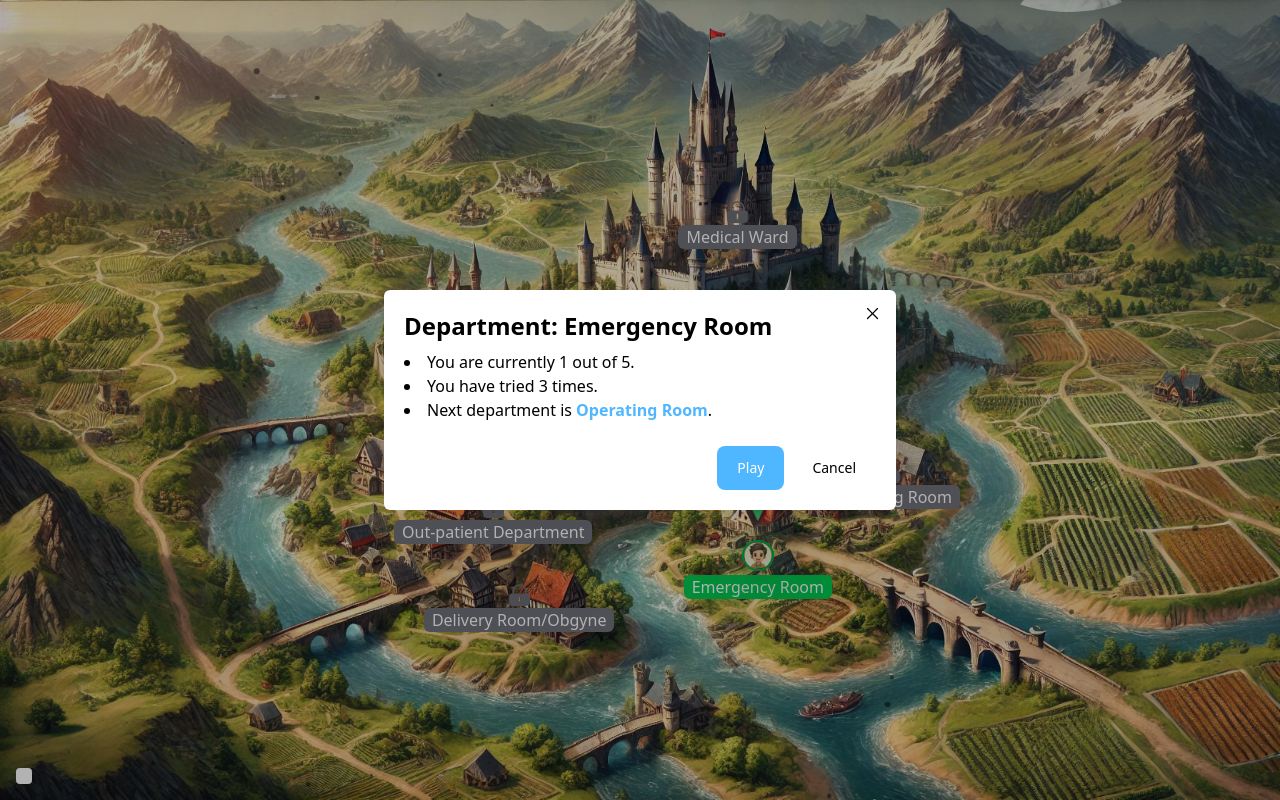
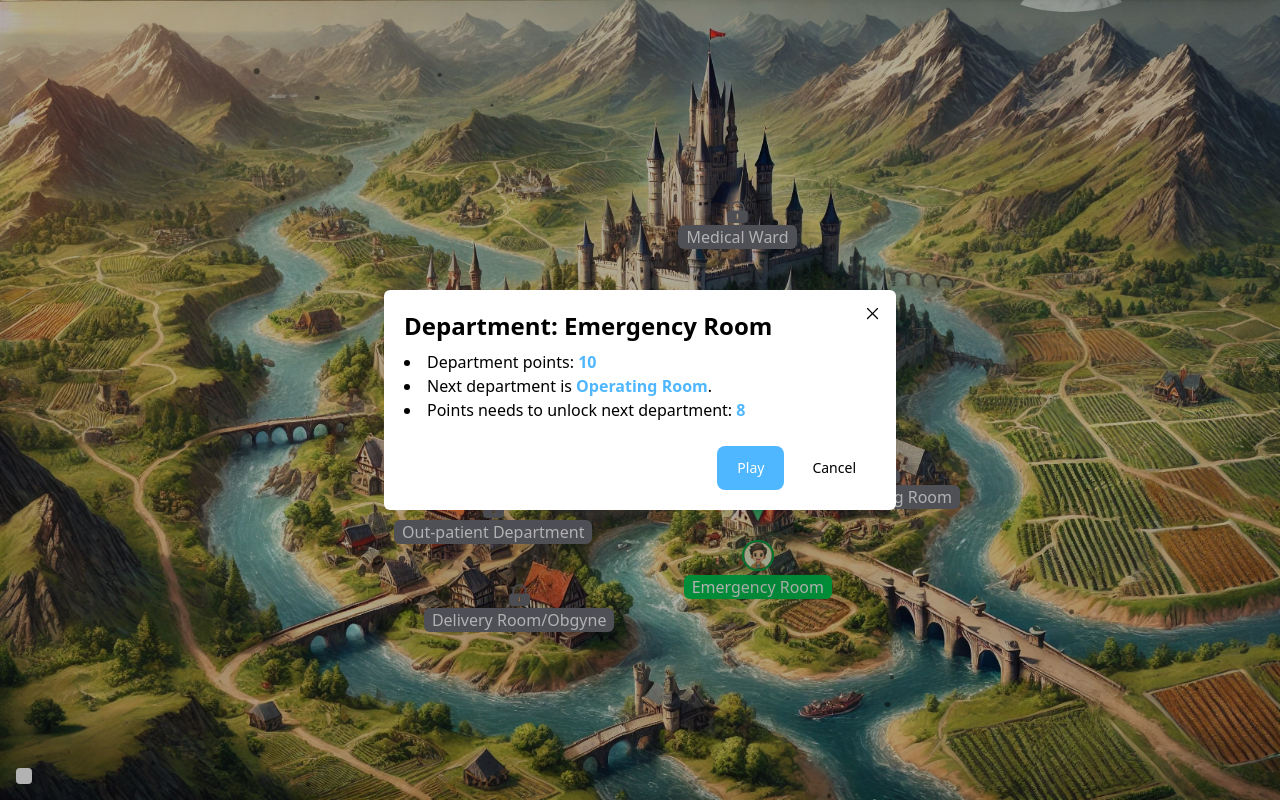
Before and after one commit to usernameNiD4niel/hospital-quest, a React (Vite) app: page /maps in a window 1280 px wide. Both pictures are taken after a click on the element 757 px from the left and 569 px from the top of the page. Built offline with nearby package versions, Linux system fonts and the light colour scheme.

Commit message:
added the thing

```diff
--- a/src/maps/components/ActiveDept.tsx
+++ b/src/maps/components/ActiveDept.tsx
@@ -1,9 +1,7 @@
 import { useState } from "react";
 import { DepartmentType, ProfilesProps } from "../../types";
 import AlertModal from "../../components/AlertModal";
-import Button from "../../components/Button";
-import { Link } from "react-router-dom";
-
+import PromptModal from "./PromptModal";
 interface Props {
 	department: DepartmentType;
 	profile: ProfilesProps;
@@ -61,34 +59,7 @@ function ActiveDept({ department, profile }: Props) {
 					open={showModal}
 					setOpen={setShowModal}
 					className="flex flex-col space-y-2 p-5">
-					<h2 className="font-bold md:text-2xl">
-						Department: {department.name}
-					</h2>
-					<ul className="list-disc list-inside text-sm md:text-base">
-						<li>You are currently 1 out of 5.</li>
-						<li>You have tried 3 times.</li>
-						<li>
-							Next department is{" "}
-							<span className="font-semibold text-[var(--primary-color)]">
-								Operating Room
-							</span>
-							.
-						</li>
-					</ul>
-					<div className="w-full flex justify-end items-center gap-2 mt-4 flex-col md:flex-row">
-						{/* <Button text="Play" className="md:w-fit px-5" variant="primary" /> */}
-						<Link
-							to={`/maps/${encodeURIComponent(department.name)}`}
-							className="w-full text-center md:w-fit px-5 cursor-pointer bg-primary py-3 rounded-lg text-white text-sm">
-							Play
-						</Link>
-						<Button
-							text="Cancel"
-							onClick={onClose}
-							className="md:w-fit px-5"
-							variant="ghost"
-						/>
-					</div>
+					<PromptModal department={department} onClose={onClose} />
 				</AlertModal>
 			)}
 		</div>
--- /dev/null
+++ b/src/maps/components/PromptModal.tsx
@@ -0,0 +1,91 @@
+import { Fragment } from "react/jsx-runtime";
+import Button from "../../components/Button";
+import LinkButton from "../../components/LinkButton";
+import { Departments, DepartmentType, ProgressType } from "../../types";
+import { PROGRESS } from "../../constants";
+import { DEPARTMENT_LEVEL } from "../../constants/history";
+
+interface Props {
+	department: DepartmentType;
+	onClose: () => void;
+}
+function PromptModal({ department, onClose }: Props) {
+	const prog = localStorage.getItem("progress");
+	let progress: ProgressType = PROGRESS;
+
+	if (prog) {
+		progress = JSON.parse(prog) as ProgressType;
+	}
+
+	function getNextDept() {
+		const values = Object.values(Departments);
+		const index = values.indexOf(department.name);
+		const d = values[index + 1]; // access the next department that the user currently playing.
+		return Departments[d];
+	}
+
+	function getDeptPoint() {
+		const deptStat = progress[department.name];
+		let noOfCorrectAns = 0;
+		for (let i = 1; i <= 5; ++i) {
+			if (deptStat[`q${i}`] === true) {
+				noOfCorrectAns += 1;
+			}
+		}
+
+		/**
+		 * Since each department has 10 points, we can get the difference of 10 to the correct answer that the user has made.
+		 */
+		return 10 - noOfCorrectAns;
+	}
+
+	function getPointsNeeds() {
+		const tp = progress.totalPoints;
+		const reqPoints = DEPARTMENT_LEVEL[department.name];
+
+		return reqPoints - tp;
+	}
+
+	return (
+		<Fragment>
+			<h2 className="font-bold md:text-2xl">Department: {department.name}</h2>
+			<ul className="list-disc list-inside text-sm md:text-base">
+				<li>
+					Department points:{" "}
+					<span className="font-semibold text-[var(--primary-color)]">
+						{getDeptPoint()}
+					</span>
+				</li>
+				<li>
+					Next department is{" "}
+					<span className="font-semibold text-[var(--primary-color)]">
+						{getNextDept()}
+					</span>
+					.
+				</li>
+				<li>
+					Points needs to unlock next department:{" "}
+					<span className="font-semibold text-[var(--primary-color)]">
+						{getPointsNeeds()}
+					</span>
+				</li>
+			</ul>
+			<div className="w-full flex justify-end items-center gap-2 mt-4 flex-col md:flex-row">
+				{/* <Button text="Play" className="md:w-fit px-5" variant="primary" /> */}
+				<LinkButton
+					to={`/maps/${encodeURIComponent(department.name)}`}
+					className="w-full text-center md:w-fit px-5 cursor-pointer bg-primary py-3 rounded-lg text-white text-sm">
+					Play
+				</LinkButton>
+				<Button
+					text="Cancel"
+					onClick={onClose}
+					className="md:w-fit px-5"
+					variant="ghost"
+				/>
+			</div>
+		</Fragment>
+	);
+}
+
+export default PromptModal;
```
